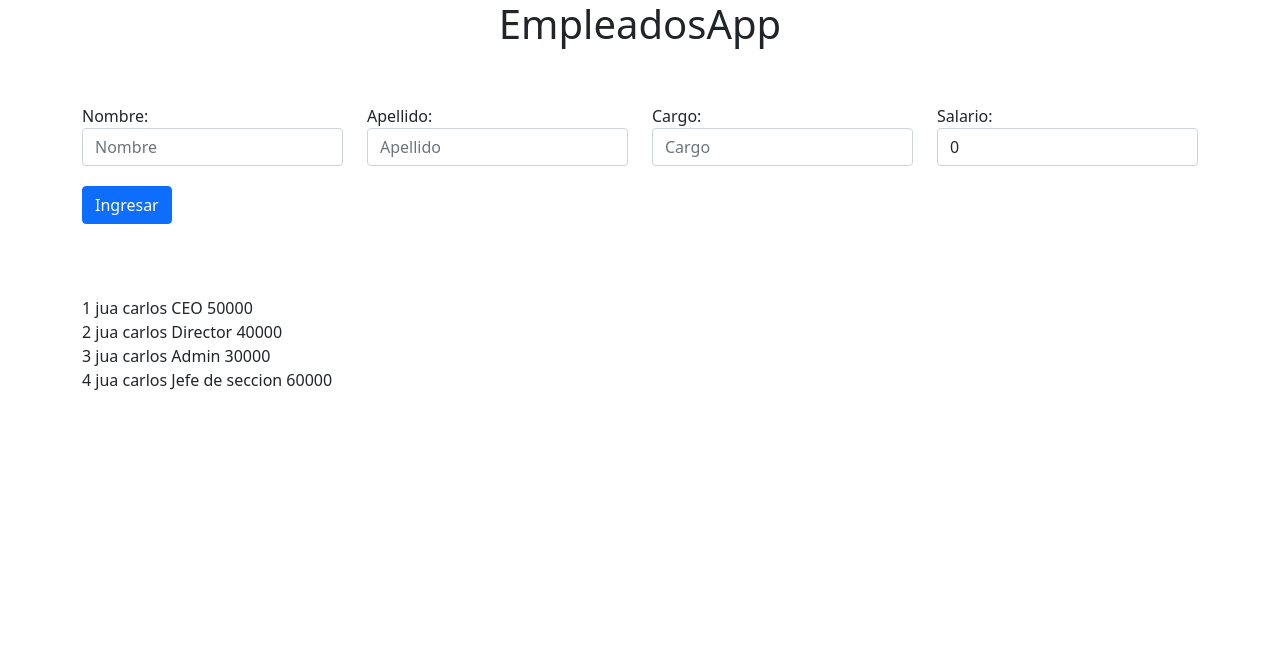
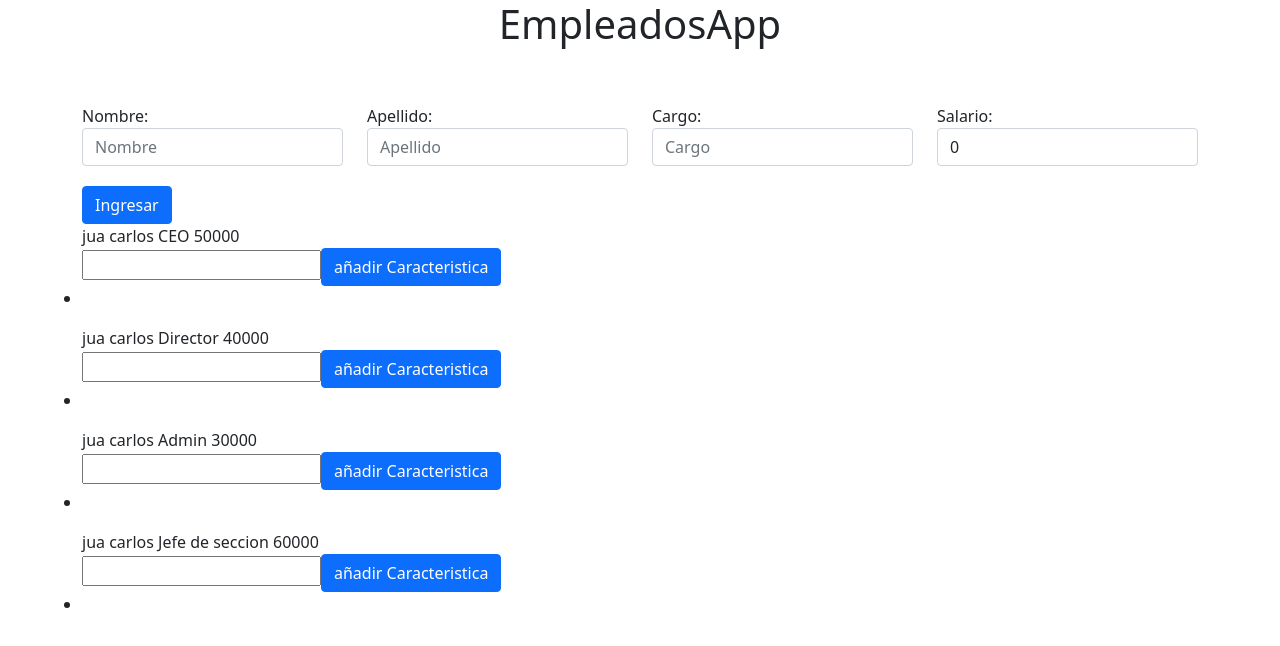
Before and after one commit to Luis0251/EmpleadosApp, an Angular app: page / in a window 1280 px wide. Shown: the top 646 px of the page. Built offline with nearby package versions, Linux system fonts and the light colour scheme.

Commit message:
Nuevos componentes agregados

```diff
--- a/src/app/app.component.html
+++ b/src/app/app.component.html
@@ -23,14 +23,5 @@
     </div>
   </form>
 </div>
+<app-list-empleado *ngFor=" let empleado of empleados" [empleadoList]="empleado"></app-list-empleado>
 <br><br><br>
-
-<div class="container">
-  <div class="row">
-    <div class="col">
-      <div *ngFor=" let empleado of empleados let i=index">
-      {{i+1}} {{empleado.nombre}} {{empleado.apellido}} {{empleado.cargo}} {{empleado.salario}}
-      </div>
-    </div>
-  </div>
-</div>
--- a/src/app/app.module.ts
+++ b/src/app/app.module.ts
@@ -3,10 +3,14 @@ import { FormsModule } from '@angular/forms';
 import { BrowserModule } from '@angular/platform-browser';
 
 import { AppComponent } from './app.component';
+import { ListEmpleadoComponent } from './list-empleado/list-empleado.component';
+import { CaracterEmplComponent } from './caracter-empl/caracter-empl.component';
 
 @NgModule({
   declarations: [
-    AppComponent
+    AppComponent,
+    ListEmpleadoComponent,
+    CaracterEmplComponent
   ],
   imports: [
     BrowserModule,FormsModule
--- /dev/null
+++ b/src/app/caracter-empl/caracter-empl.component.html
@@ -0,0 +1,2 @@
+<input type="text" id="item-input" #newCaracter>
+<button type="button" class="btn btn-primary" (click)="addCaracter(newCaracter.value)">añadir Caracteristica</button>
--- /dev/null
+++ b/src/app/caracter-empl/caracter-empl.component.ts
@@ -0,0 +1,16 @@
+import { Component, EventEmitter, OnInit, Output } from '@angular/core';
+
+@Component({
+  selector: 'app-caracter-empl',
+  templateUrl: './caracter-empl.component.html',
+  styleUrls: ['./caracter-empl.component.css']
+})
+export class CaracterEmplComponent implements OnInit {
+  @Output() caracter = new EventEmitter<string>();
+  addCaracter(value: string) {
+    this.caracter.emit(value);}
+
+  ngOnInit(): void {
+  }
+
+}
--- /dev/null
+++ b/src/app/list-empleado/list-empleado.component.html
@@ -0,0 +1,11 @@
+<div class="container">
+  <div class="row">
+    <div class="col">
+      {{empleadoList.nombre}} {{empleadoList.apellido}} {{empleadoList.cargo}} {{empleadoList.salario}}
+    </div>
+    <app-caracter-empl (caracter)="addCaracters($event)"></app-caracter-empl>
+    <ul>
+      <li *ngFor="let caracter of newCaracter">{{caracter}}</li>
+    </ul>
+  </div>
+</div>
--- /dev/null
+++ b/src/app/list-empleado/list-empleado.component.ts
@@ -0,0 +1,18 @@
+import { Component, Input, OnInit } from '@angular/core';
+import { Empleados } from '../empleados.model';
+
+@Component({
+  selector: 'app-list-empleado',
+  templateUrl: './list-empleado.component.html',
+  styleUrls: ['./list-empleado.component.css']
+})
+export class ListEmpleadoComponent implements OnInit {
+    @Input() empleadoList : Empleados;
+  ngOnInit(): void {
+  }
+    newCaracter = [''];
+    addCaracters(newItem: string) {
+      this.newCaracter.push(newItem);
+    }
+
+}
--- a/tsconfig.json
+++ b/tsconfig.json
@@ -2,6 +2,7 @@
 {
   "compileOnSave": false,
   "compilerOptions": {
+    "strictPropertyInitialization": false,
     "baseUrl": "./",
     "outDir": "./dist/out-tsc",
     "forceConsistentCasingInFileNames": true,
```
Also changed, not shown: src/app/caracter-empl/caracter-empl.component.css (added), src/app/list-empleado/list-empleado.component.css (added), 2 other files (tests, documents, lock files or other folders).
